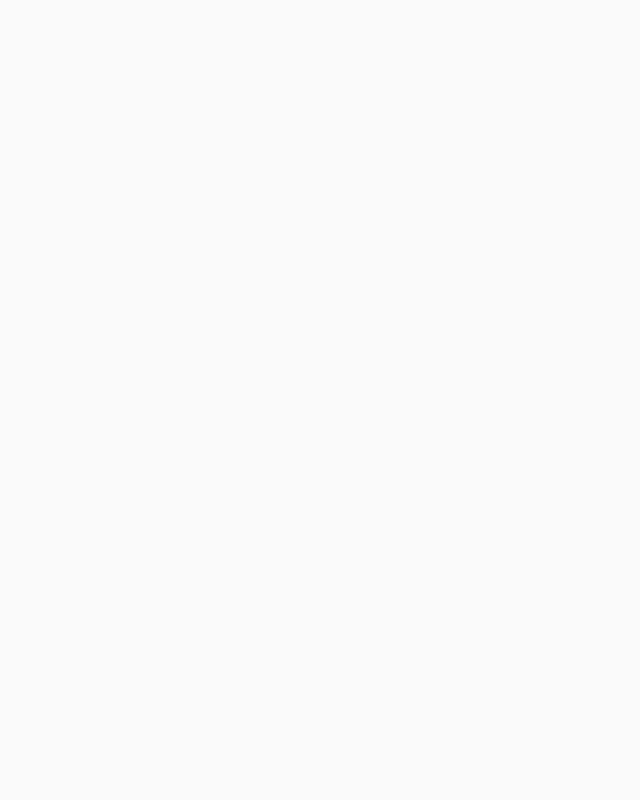
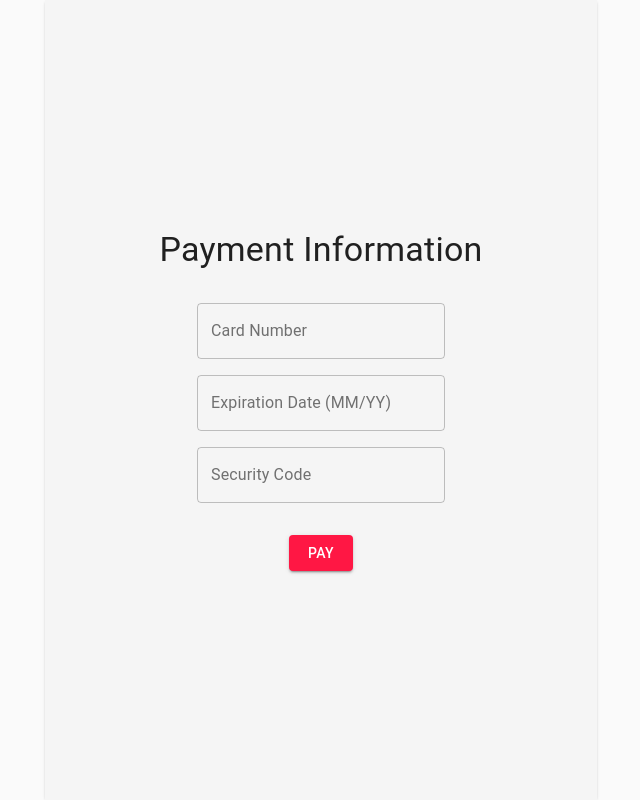
Before and after one commit to Jimin-yang/YMS-Project, a React (Create React App) app: page /PaymentPage in a window 1280 px wide. Shown: the whole page, without its empty margins (319-959 px from the left). Built offline with nearby package versions, Linux system fonts and the light colour scheme.

Commit message:
2023/10/22 결제 페이지 추가 작성자 : Daijin-cat

```diff
--- a/src/App.js
+++ b/src/App.js
@@ -1,4 +1,3 @@
-// App.js
 import React from 'react';
 import { Container, CssBaseline, Paper, ThemeProvider, createMuiTheme } from "@material-ui/core";
 import { BrowserRouter as Router, Route, Switch } from "react-router-dom";
@@ -8,6 +7,7 @@ import AdminPage from './screens/AdminPage';
 import Admin from './screens/Admin';
 import MovieDetailsPage from './screens/MovieDetailsPage';
 import CinemaSeat from './screens/CinemaSeat';
+import PaymentPage from './screens/PaymentPage'; // PaymentPage 컴포넌트를 import 합니다.
 import { useStyles } from './styles';
 
 const theme = createMuiTheme({
@@ -47,7 +47,8 @@ function App() {
               <Route path="/Admin" component={Admin} />
               <Route path="/MovieDetailsPage" component={MovieDetailsPage} />
               <Route path="/CinemaSeat" component={CinemaSeat} />
-              <Route path="/SelectionPage" component={SelectionPage} /> {/* SelectionPage.js를 실행하는 Route를 추가합니다. */}
+              <Route path="/SelectionPage" component={SelectionPage} />
+              <Route path="/PaymentPage" component={PaymentPage} /> {/* PaymentPage 컴포넌트를 실행하는 Route를 추가합니다. */}
             </Switch>
           </Router>
         </Paper>
--- a/src/screens/CinemaSeat.js
+++ b/src/screens/CinemaSeat.js
@@ -45,6 +45,7 @@ function CinemaSeat() {
     const handleConfirmClick = () => {
         console.log('선택된 좌석:', selectedSeats);
         console.log('선택된 인원:', selectedCount); // 선택한 인원 수를 출력합니다.
+        history.push('/PaymentPage'); // PaymentPage 컴포넌트로 이동합니다.
     };
 
     const handleBackClick = () => {
--- /dev/null
+++ b/src/screens/PaymentPage.js
@@ -0,0 +1,81 @@
+import React, { useState } from 'react';
+import { useHistory } from 'react-router-dom';
+import { Box, Typography, TextField, Button } from '@material-ui/core';
+import { makeStyles } from '@material-ui/core/styles';
+
+const useStyles = makeStyles((theme) => ({
+  container: {
+    display: 'flex',
+    flexDirection: 'column',
+    justifyContent: 'center',
+    alignItems: 'center',
+    minHeight: '100vh',
+    backgroundColor: '#f5f5f5',
+  },
+  title: {
+    marginBottom: theme.spacing(4),
+  },
+  input: {
+    marginBottom: theme.spacing(2),
+  },
+  button: {
+    marginTop: theme.spacing(2),
+  },
+}));
+
+function PaymentPage() {
+  const classes = useStyles();
+  const history = useHistory();
+  const [cardNumber, setCardNumber] = useState('');
+  const [expirationDate, setExpirationDate] = useState('');
+  const [securityCode, setSecurityCode] = useState('');
+
+  const handlePayment = () => {
+    // 결제 처리 로직을 작성
+    console.log(`Card Number: ${cardNumber}`);
+    console.log(`Expiration Date: ${expirationDate}`);
+    console.log(`Security Code: ${securityCode}`);
+
+    // 결제가 완료되면 예매 완료 페이지로 이동
+    history.push('/complete');
+  };
+
+  return (
+    <Box className={classes.container}>
+      <Typography variant="h4" className={classes.title}>
+        Payment Information
+      </Typography>
+      <TextField
+        label="Card Number"
+        variant="outlined"
+        className={classes.input}
+        value={cardNumber}
+        onChange={(e) => setCardNumber(e.target.value)}
+      />
+      <TextField
+        label="Expiration Date (MM/YY)"
+        variant="outlined"
+        className={classes.input}
+        value={expirationDate}
+        onChange={(e) => setExpirationDate(e.target.value)}
+      />
+      <TextField
+        label="Security Code"
+        variant="outlined"
+        className={classes.input}
+        value={securityCode}
+        onChange={(e) => setSecurityCode(e.target.value)}
+      />
+      <Button
+        variant="contained"
+        color="primary"
+        className={classes.button}
+        onClick={handlePayment}
+      >
+        Pay
+      </Button>
+    </Box>
+  );
+}
+
+export default PaymentPage;
```
